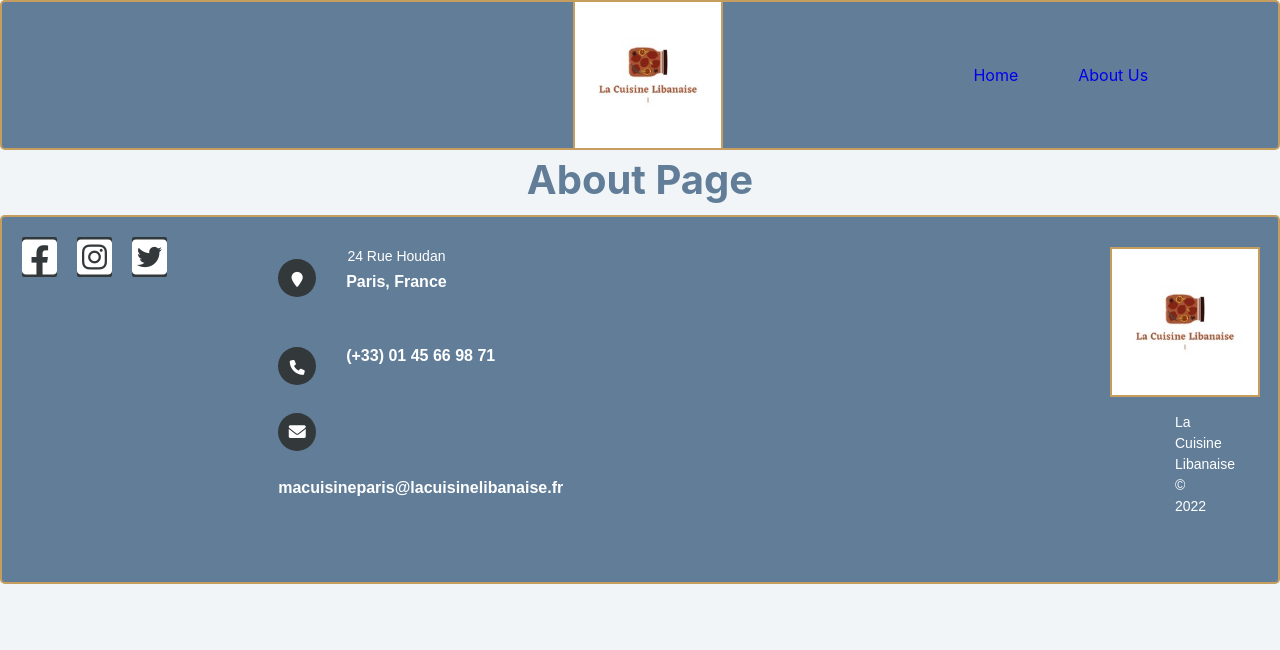
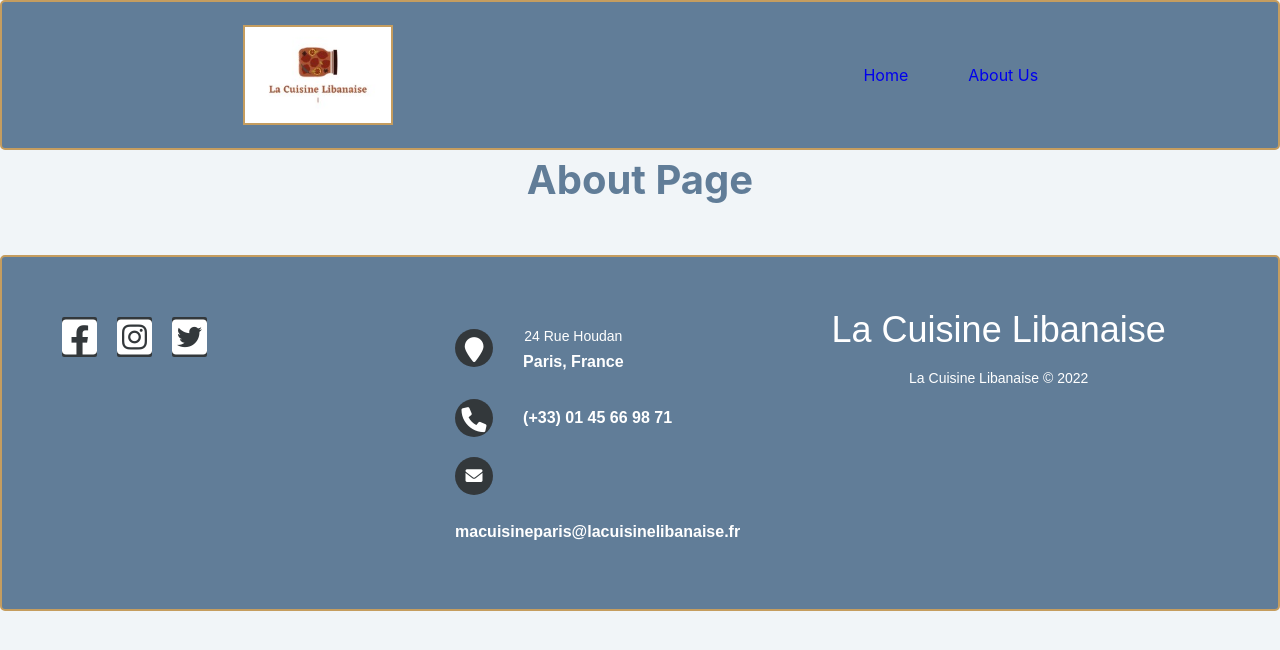
Before and after one commit to rimasemib/macuisinelibanaise, a React (Create React App) app: page /about in a window 1280 px wide. Shown: the top 650 px of the page. Built offline with nearby package versions, Linux system fonts and the light colour scheme.

Commit message:
final footer

```diff
--- a/src/components/Footer.css
+++ b/src/components/Footer.css
@@ -5,11 +5,10 @@
   font-family: sans-serif;
   font-weight: bold;
   font-size: 16px;
-    padding: 10px;
-    margin-top: 10px;
+  padding: 50px;
+  margin-top: 50px;
   border-radius: 5px;
   border:  #c59d5f 2px solid;
-
 }
 
 .footer .footer-left,
@@ -23,39 +22,43 @@
 /* footer left*/
 
 .footer .footer-left {
-    width: 20%;
-    padding-right: 5px;
+  width: 33%;
+  padding-right: 15px;
 }
 
 .footer .about {
-    line-height: 10px;
+  line-height: 20px;
   color: #ffffff;
-    font-size: 8px;
+  font-size: 13px;
   font-weight: normal;
-
+  margin: 0;
 }
 
 .footer .about span {
   display: block;
   color: #ffffff;
-    font-size: 5px;
+  font-size: 14px;
   font-weight: bold;
-    margin-bottom: 10px;
+  margin-bottom: 20px;
 }
 
 .footer .icons {
-    margin-top: 5px;
+  margin-top: 25px;
 }
 
 .footer .icons a {
   display: inline-block;
+  width: 60px;
+  height: 60px;
   cursor: pointer;
   background-color: #33383b;
   border-radius: 2px;
-    font-size: 10px;
+  font-size: 20px;
   color: #ffffff;
   text-align: center;
-
+  line-height: 35px;
+  margin-right: 3px;
+  margin-bottom: 5px;
 }
 
 
@@ -68,7 +71,7 @@
 .footer .footer-center i {
   background-color: #33383b;
   color: #ffffff;
-    font-size: 15px;
+  font-size: 25px;
   width: 38px;
   height: 38px;
   border-radius: 50%;
@@ -87,7 +90,7 @@
   display: inline-block;
   color: #ffffff;
   vertical-align: middle;
-
+  margin: 0;
 }
 
 .footer .footer-center p span {
@@ -106,16 +109,14 @@
 /* footer right*/
 
 .footer .footer-right {
-    width: 15%;
-    height: 15%;
-    margin: 20px;
+  width: 35%;
 }
 
 .footer h2 {
   color: #ffffff;
-    font-size: 16px;
+  font-size: 36px;
   font-weight: normal;
-
+  margin: 0;
 }
 
 .footer h2 span {
@@ -124,7 +125,8 @@
 
 .footer .menu {
   color: #ffffff;
-
+  margin: 20px 0 12px;
+  padding: 0;
 }
 
 .footer .menu a {
@@ -138,11 +140,11 @@
   color: #0099ff;
 }
 
-  .name1 {
+.footer .name {
   color: white;
   font-size: 14px;
   font-weight: normal;
-    margin-left: 500px;
+  margin: 0;
 }
 .ginger {
 
@@ -152,18 +154,6 @@
   border-radius: 2px;
   color: #ffffff;
 
-  }
-  .imgContainer {
-
-    width: 150px;
-    height: 150px;
-    border:  #c59d5f 2px solid;
-    margin-left: 450px;
-  }
-  .imgContainer img {
-    object-fit: cover;
-    height: 100%;
-    width: 100%;
 }
 
 
--- a/src/components/Footer.js
+++ b/src/components/Footer.js
@@ -1,6 +1,5 @@
 import React from "react";
 import "./Footer.css";
-import logo from "../assets/cuisineLogo.jpg";
 
 
 
@@ -9,8 +8,9 @@
 
     <div className="footer">
         <div className="footer-left col-md-4 col-sm-6">
-            <div>
-                <span><i class="fab fa-facebook-square ginger"></i></span>
+        <div>
+
+				<span><i class="fab fa-facebook-square ginger"></i></span>
 				<span><i class="fab fa-instagram-square ginger"></i></span>
 				<span><i class="fab fa-twitter-square ginger"></i></span>
 
@@ -31,11 +31,9 @@
             </div>
         </div>
         <div className="footer-right col-md-4 col-sm-6">
+            <h2> La Cuisine Libanaise</h2>
 
-            <div className="imgContainer">
-                <img src= {logo} alt="My Logo" />
-            </div>
-            <p className="name1">La Cuisine Libanaise &copy; 2022</p>
+            <p className="name"> La Cuisine Libanaise &copy; 2022</p>
         </div>
     </div>
       );
```
Lines whose indentation alone changed are shown as unchanged.
